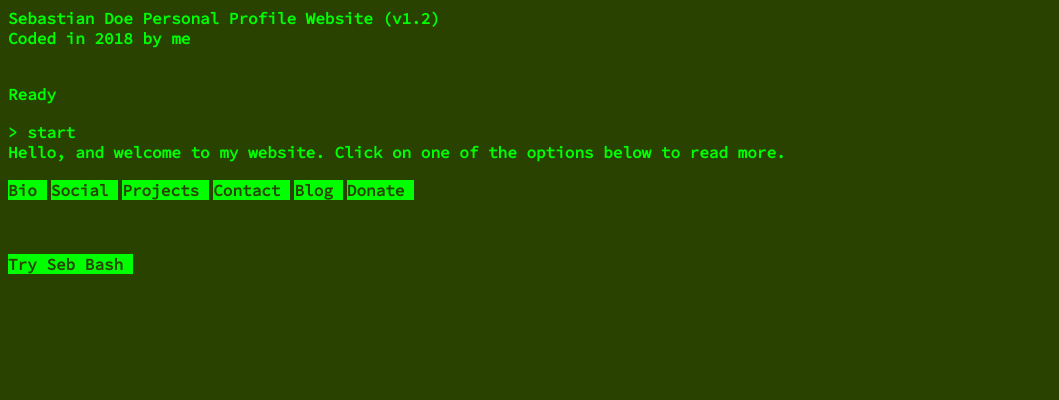
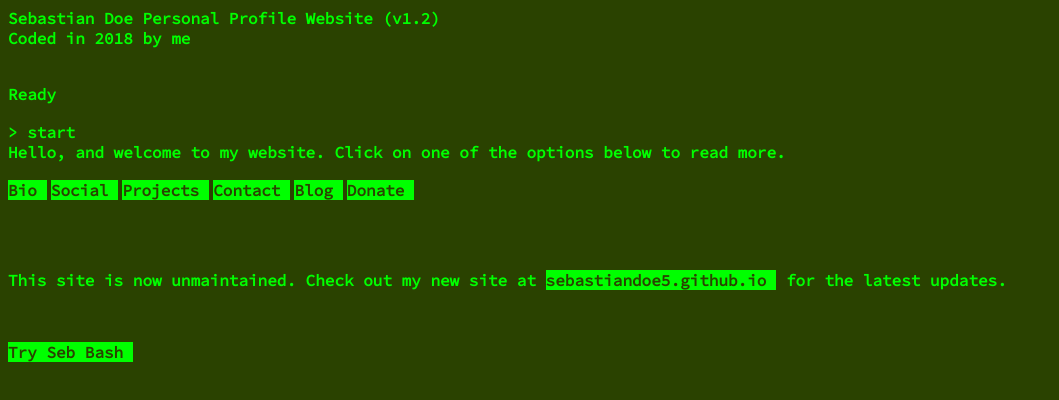
Before and after one commit to sd0e/terminal, a plain HTML site: page terminal/index.html in a window 1280 px wide. Shown: the whole page, without its empty margins (0-1059 px from the left). Drawn offline with Linux system fonts and the light colour scheme.

Commit message:
Update homepage

```diff
--- a/terminal/index.html
+++ b/terminal/index.html
@@ -31,6 +31,9 @@
     <br>
     <br>
     <br>
+    <p class="terminal">This site is now unmaintained. Check out my new site at <a class="terminal_link" href="https://sebastiandoe5.github.io">sebastiandoe5.github.io</a> for the latest updates.</p>
+    <br>
+    <br>
     <a class="terminal_link" href="/bash/index.html">Try Seb Bash</a>
   </body>
 </html>
```
